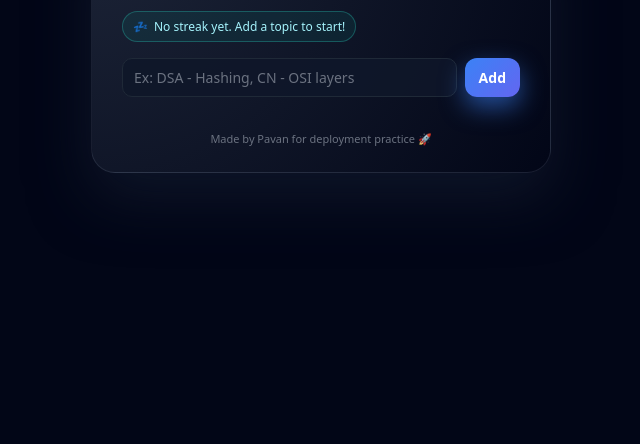
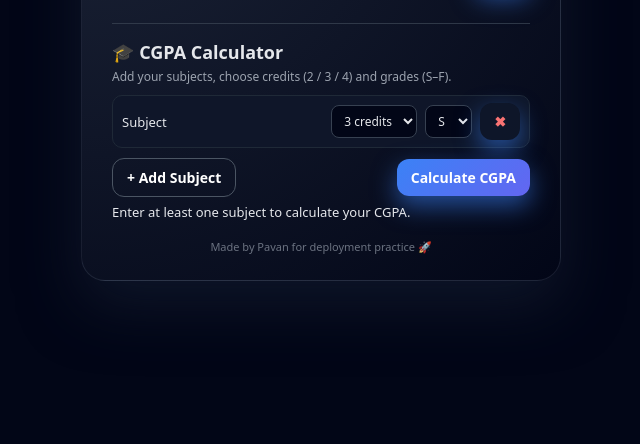
Before and after one commit to Saipavanq/studytracker, a plain HTML site: page index.html in a window 1280 px wide. Shown: the part 356-800 px from the top of the page, without its empty margins (319-959 px from the left). Drawn offline with Linux system fonts and the light colour scheme.

Commit message:
ADDED CGPA CALCULATOR WITH GRADES AND CREDITS

```diff
--- a/index.html
+++ b/index.html
@@ -10,12 +10,13 @@
     <h1>📚 Study Tracker</h1>
     <p class="subtitle">Track topics you finished today</p>
 
-    <!-- 🔥 Streak badge -->
+    <!-- Streak badge -->
     <div id="streakBox" class="streak-box">
       <span id="streakEmoji">💤</span>
       <span id="streakText">No streak yet. Add a topic to start!</span>
     </div>
 
+    <!-- Study Tracker -->
     <div class="input-row">
       <input
         id="taskInput"
@@ -27,6 +28,27 @@
 
     <ul id="taskList"></ul>
 
+    <hr class="divider" />
+
+    <!-- CGPA Calculator -->
+    <section class="cgpa-section">
+      <h2>🎓 CGPA Calculator</h2>
+      <p class="cgpa-subtitle">
+        Add your subjects, choose credits (2 / 3 / 4) and grades (S–F).
+      </p>
+
+      <div id="cgpaRows" class="cgpa-rows"></div>
+
+      <div class="cgpa-actions">
+        <button id="addSubjectBtn" class="secondary-btn">+ Add Subject</button>
+        <button id="calcCgpaBtn">Calculate CGPA</button>
+      </div>
+
+      <p id="cgpaResult" class="cgpa-result">
+        Enter at least one subject to calculate your CGPA.
+      </p>
+    </section>
+
     <p class="footer">Made by Pavan for deployment practice 🚀</p>
   </div>
 
--- a/script.js
+++ b/script.js
@@ -1,3 +1,5 @@
+// ---------- Study Tracker + Streak ----------
+
 const taskInput = document.getElementById("taskInput");
 const addBtn = document.getElementById("addBtn");
 const taskList = document.getElementById("taskList");
@@ -12,7 +14,7 @@ const STORAGE_STREAK = "studyTracker_streak";
 let tasks = [];
 let streak = { count: 0, lastDate: null };
 
-// -------- LocalStorage helpers ----------
+// Load data from localStorage
 function loadData() {
   try {
     const savedTasks = JSON.parse(localStorage.getItem(STORAGE_TASKS));
@@ -32,7 +34,7 @@ function saveStreak() {
   localStorage.setItem(STORAGE_STREAK, JSON.stringify(streak));
 }
 
-// -------- Streak logic ----------
+// Streak helpers
 function dateString(d) {
   return d.toISOString().slice(0, 10);
 }
@@ -49,9 +51,7 @@ function isYesterday(prevStr, todayStr) {
 function updateStreakOnAdd() {
   const todayStr = dateString(new Date());
 
-  if (streak.lastDate === todayStr) {
-    return; // already counted today
-  }
+  if (streak.lastDate === todayStr) return;
 
   if (isYesterday(streak.lastDate, todayStr)) {
     streak.count += 1;
@@ -80,7 +80,7 @@ function renderStreak() {
       : `🔥 You're on a ${streak.count}-day study streak!`;
 }
 
-// -------- Tasks UI ----------
+// Task UI
 function createTaskElement(task, index) {
   const li = document.createElement("li");
   li.className = "task-item";
@@ -136,7 +136,7 @@ function renderTasks() {
   });
 }
 
-// -------- Add task ----------
+// Add task
 function addTask() {
   const text = taskInput.value.trim();
   if (!text) return;
@@ -153,7 +153,103 @@ taskInput.addEventListener("keydown", (e) => {
   if (e.key === "Enter") addTask();
 });
 
-// -------- Initial load ----------
+// ---------- CGPA Calculator ----------
+
+const cgpaRows = document.getElementById("cgpaRows");
+const addSubjectBtn = document.getElementById("addSubjectBtn");
+const calcCgpaBtn = document.getElementById("calcCgpaBtn");
+const cgpaResult = document.getElementById("cgpaResult");
+
+// Grade → points map
+const gradePoints = {
+  S: 10,
+  A: 9,
+  B: 8,
+  C: 7,
+  D: 6,
+  E: 5,
+  F: 4,
+};
+
+function createCgpaRow(initialCredits = 3, initialGrade = "S") {
+  const row = document.createElement("div");
+  row.className = "cgpa-row";
+
+  const label = document.createElement("div");
+  label.className = "cgpa-label";
+  label.textContent = "Subject";
+
+  const creditSelect = document.createElement("select");
+  creditSelect.className = "cgpa-select cgpa-credit";
+  [2, 3, 4].forEach((c) => {
+    const opt = document.createElement("option");
+    opt.value = c;
+    opt.textContent = `${c} credits`;
+    if (c === initialCredits) opt.selected = true;
+    creditSelect.appendChild(opt);
+  });
+
+  const gradeSelect = document.createElement("select");
+  gradeSelect.className = "cgpa-select cgpa-grade";
+  ["S", "A", "B", "C", "D", "E", "F"].forEach((g) => {
+    const opt = document.createElement("option");
+    opt.value = g;
+    opt.textContent = g;
+    if (g === initialGrade) opt.selected = true;
+    gradeSelect.appendChild(opt);
+  });
+
+  const delBtn = document.createElement("button");
+  delBtn.className = "cgpa-delete";
+  delBtn.textContent = "✖";
+
+  delBtn.addEventListener("click", () => {
+    row.remove();
+  });
+
+  row.appendChild(label);
+  row.appendChild(creditSelect);
+  row.appendChild(gradeSelect);
+  row.appendChild(delBtn);
+
+  cgpaRows.appendChild(row);
+  return row;
+}
+
+function calculateCgpa() {
+  const rows = document.querySelectorAll(".cgpa-row");
+  if (!rows.length) {
+    cgpaResult.textContent = "Add at least one subject first.";
+    return;
+  }
+
+  let totalCredits = 0;
+  let totalPoints = 0;
+
+  rows.forEach((row) => {
+    const credit = Number(row.querySelector(".cgpa-credit").value);
+    const grade = row.querySelector(".cgpa-grade").value;
+    const gp = gradePoints[grade] ?? 0;
+
+    totalCredits += credit;
+    totalPoints += credit * gp;
+  });
+
+  if (!totalCredits) {
+    cgpaResult.textContent = "Total credits cannot be zero.";
+    return;
+  }
+
+  const cgpa = totalPoints / totalCredits;
+  cgpaResult.textContent = `Your CGPA is ${cgpa.toFixed(2)}`;
+}
+
+// Buttons for CGPA
+addSubjectBtn.addEventListener("click", () => createCgpaRow());
+calcCgpaBtn.addEventListener("click", calculateCgpa);
+
+// ---------- Initial load ----------
 loadData();
 renderTasks();
 renderStreak();
+createCgpaRow(); // one default row on load
--- a/style.css
+++ b/style.css
@@ -19,7 +19,7 @@ body {
   color: #e5e7eb;
   padding: 26px 30px;
   border-radius: 24px;
-  width: min(460px, 95vw);
+  width: min(480px, 95vw);
   box-shadow: 0 24px 60px rgba(15, 23, 42, 0.9);
   border: 1px solid rgba(148, 163, 184, 0.15);
 }
@@ -35,7 +35,7 @@ h1 {
   margin-bottom: 14px;
 }
 
-/* 🔥 Streak */
+/* Streak */
 .streak-box {
   display: inline-flex;
   align-items: center;
@@ -55,6 +55,7 @@ h1 {
   transform: translateY(-1px);
 }
 
+/* Input + button */
 .input-row {
   display: flex;
   gap: 8px;
@@ -104,6 +105,18 @@ button:active {
   box-shadow: 0 8px 18px rgba(59, 130, 246, 0.55);
 }
 
+/* Secondary button (for "Add Subject") */
+.secondary-btn {
+  background: transparent;
+  border: 1px solid #4b5563;
+  box-shadow: none;
+}
+
+.secondary-btn:hover {
+  box-shadow: 0 8px 20px rgba(15, 23, 42, 0.6);
+}
+
+/* Task list */
 #taskList {
   list-style: none;
   display: flex;
@@ -111,7 +124,7 @@ button:active {
   gap: 8px;
 }
 
-/* 🔄 Task animations */
+/* Task animations */
 .task-item {
   display: flex;
   justify-content: space-between;
@@ -187,6 +200,92 @@ button:active {
   color: #fecaca;
 }
 
+/* Divider */
+.divider {
+  border: none;
+  border-top: 1px solid rgba(55, 65, 81, 0.8);
+  margin: 18px 0 16px;
+}
+
+/* CGPA section */
+.cgpa-section {
+  margin-top: 4px;
+}
+
+.cgpa-section h2 {
+  font-size: 18px;
+  margin-bottom: 4px;
+}
+
+.cgpa-subtitle {
+  font-size: 12px;
+  color: #9ca3af;
+  margin-bottom: 10px;
+}
+
+.cgpa-rows {
+  display: flex;
+  flex-direction: column;
+  gap: 8px;
+  margin-bottom: 10px;
+}
+
+.cgpa-row {
+  display: flex;
+  align-items: center;
+  gap: 8px;
+  background: rgba(15, 23, 42, 0.95);
+  border-radius: 10px;
+  border: 1px solid #1f2937;
+  padding: 7px 9px;
+  font-size: 13px;
+}
+
+.cgpa-label {
+  flex: 1;
+  color: #e5e7eb;
+}
+
+.cgpa-select {
+  padding: 6px 8px;
+  border-radius: 8px;
+  border: 1px solid #374151;
+  background: #020617;
+  color: #e5e7eb;
+  font-size: 12px;
+}
+
+.cgpa-select:focus {
+  outline: 1px solid #3b82f6;
+}
+
+.cgpa-delete {
+  background: transparent;
+  border: none;
+  cursor: pointer;
+  font-size: 14px;
+  color: #f97373;
+}
+
+.cgpa-delete:hover {
+  color: #fecaca;
+}
+
+.cgpa-actions {
+  display: flex;
+  justify-content: space-between;
+  align-items: center;
+  gap: 8px;
+  margin-bottom: 6px;
+}
+
+.cgpa-result {
+  font-size: 13px;
+  color: #e5e7eb;
+  min-height: 18px;
+}
+
+/* Footer */
 .footer {
   margin-top: 18px;
   font-size: 11px;
```
